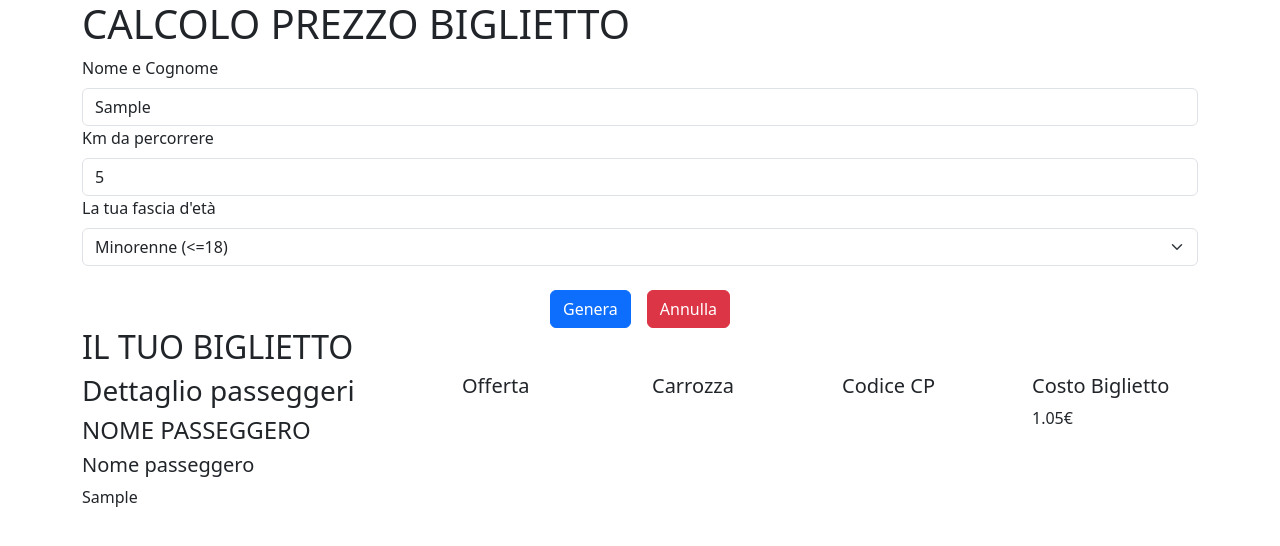
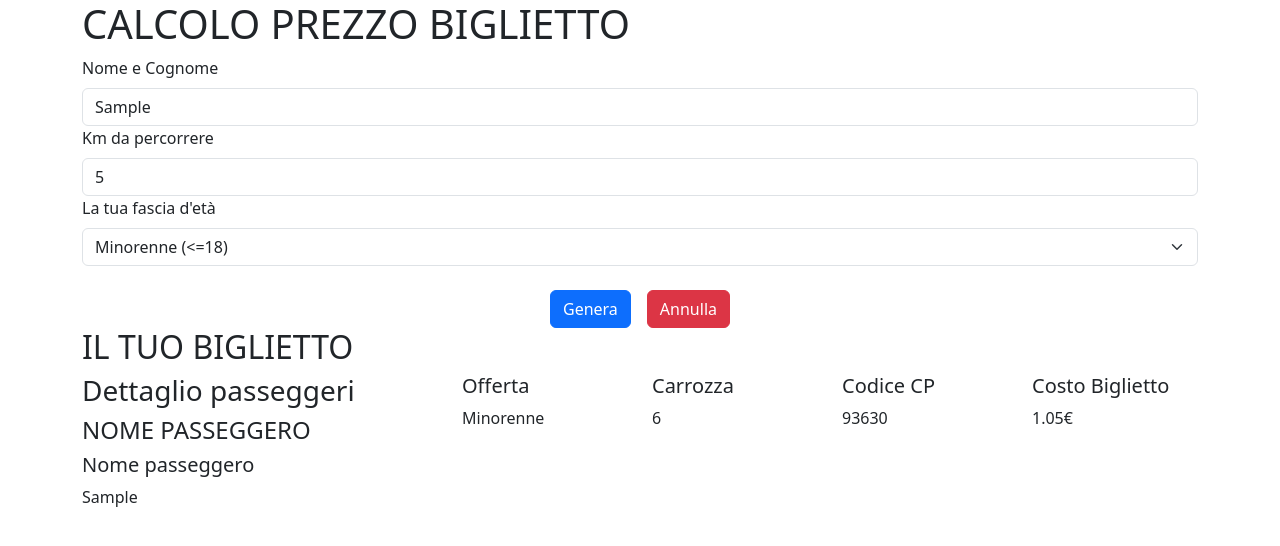
Before and after one commit to ilariamotta/js-biglietto-treno-form, a plain HTML site: page index.html in a window 1280 px wide. Both pictures are taken after typing "Sample", "5" into the empty fields and a click on the button "Genera". Drawn offline with nearby package versions, Linux system fonts and the light colour scheme.

Commit message:
feat: stampa su biglietto completa

```diff
--- a/index.html
+++ b/index.html
@@ -35,7 +35,7 @@
 
                     <!-- inizio bottoni -->
                     <div class="col d-flex justify-content-center mt-4 column-gap-3"><button id="genera" type="submit" class="btn btn-primary">Genera</button>
-                    <button id="annulla" class="btn btn-danger">Annulla</button>
+                    <button type="reset" id="annulla" class="btn btn-danger">Annulla</button>
                     </div>
                     <!-- fine bottoni -->
                 </form>
--- a/js/script.js
+++ b/js/script.js
@@ -16,7 +16,8 @@ form.addEventListener("submit", function (event) {
     const datiUtente = datiInput.value;
     const kmViaggio = kmInput.value;
     const etaUtente = etaInput.value;
-    console.log(etaUtente);
+    const numCp = Math.floor(Math.random() * 100000) + 1;
+    const numCar = Math.floor(Math.random() * 10) + 1;
     const kmBase = 0.21
     const kmPrezzo = parseInt(kmViaggio) * kmBase;
     let sconto = "";
@@ -40,15 +41,15 @@ form.addEventListener("submit", function (event) {
                 </div>
                 <div class="col-2">
                     <h5>Offerta</h5>
-                    <span class="tipoBigl"></span>
+                    <span class="tipoBigl">${etaUtente}</span>
                 </div>
                 <div class="col-2">
                 <h5>Carrozza</h5>
-                <span class="nCarrozza"></span>
+                <span class="nCarrozza">${numCar}</span>
                 </div>
                 <div class="col-2">
                 <h5>Codice CP</h5>
-                <span class="codCp"></span>
+                <span class="codCp">${numCp}</span>
                 </div>
                 <div class="col-2">
                 <h5>Costo Biglietto</h5>
```
